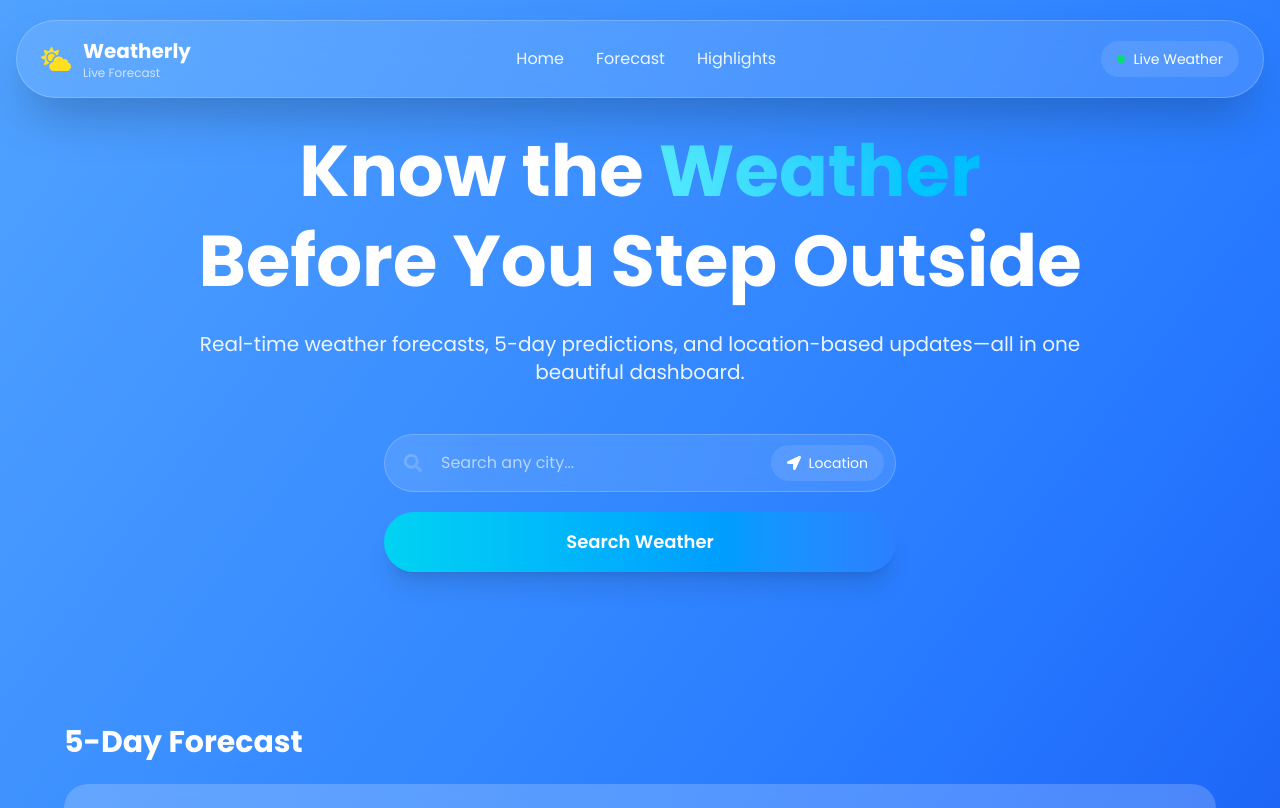
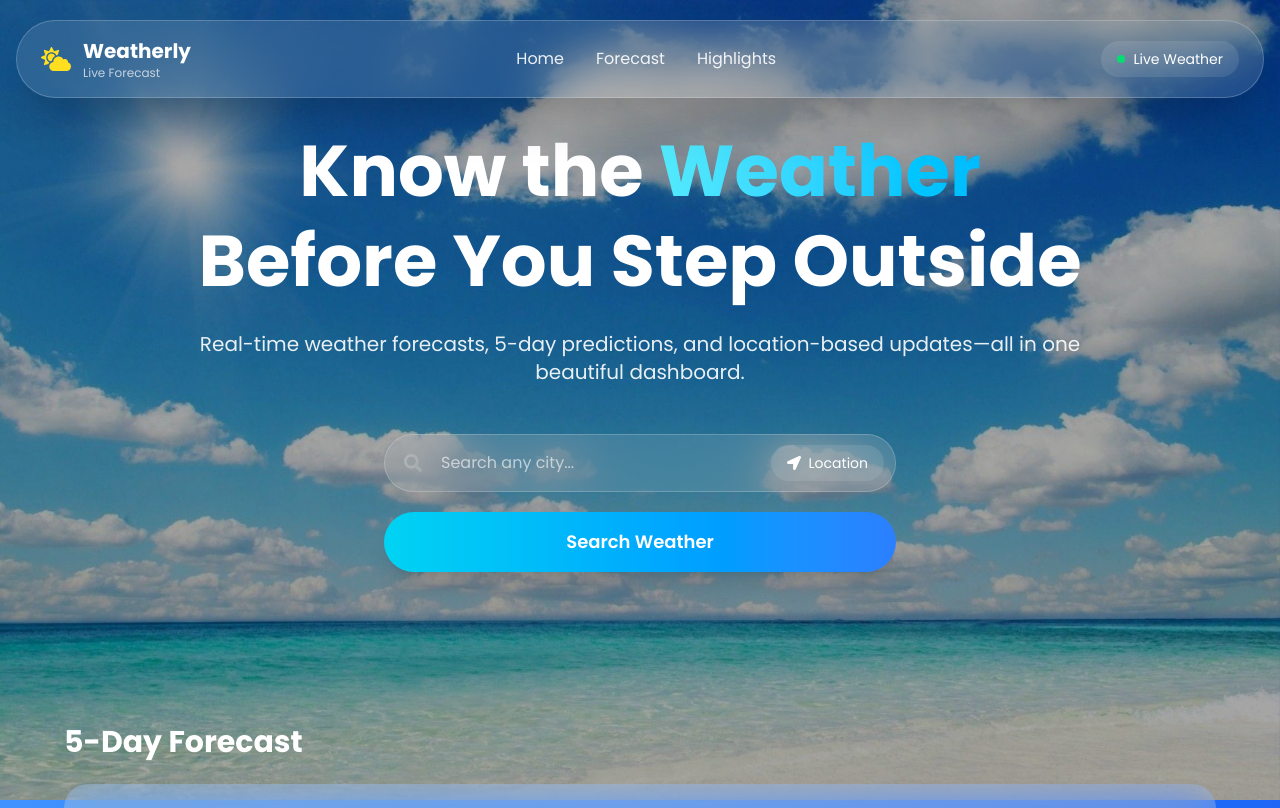
Before and after one commit to iamshubham18/Smart-Weather-App, a React (Vite) app in the folder frontend/: page / in a window 1280 px wide. Shown: the top 808 px of the page. Built offline with nearby package versions, Linux system fonts and the light colour scheme.

Commit message:
background smoothness

```diff
--- a/frontend/src/components/AnimatedBackground.jsx
+++ b/frontend/src/components/AnimatedBackground.jsx
@@ -2,7 +2,7 @@ import { motion } from "framer-motion";
 
 export default function AnimatedBackground() {
   return (
-    <div className="fixed inset-0 -z-10 overflow-hidden bg-gradient-to-br from-slate-900 via-sky-900 to-blue-600">
+    <div className="fixed inset-0 -z-10 overflow-hidden pointer-events-none">
 
       {/* Blob 1 */}
       <motion.div
--- a/frontend/src/pages/Home.jsx
+++ b/frontend/src/pages/Home.jsx
@@ -3,7 +3,7 @@ import { motion } from "framer-motion";
 
 import { getWeatherTheme } from "../utils/weatherTheme";
 import { getWeatherBackground } from "../utils/weatherBackground";
-import BackgroundLayer from "../components/BackgroundLayer";
+// import BackgroundLayer from "../components/BackgroundLayer";
 import AnimatedBackground from "../components/AnimatedBackground";
 
 import {
@@ -31,6 +31,9 @@ function Home() {
 
   const backgroundTheme = getWeatherTheme(weather?.weather);
   const backgroundImage = getWeatherBackground(weather?.weather);
+
+  console.log("Weather:", weather?.weather);
+console.log("Background:", backgroundImage);
 
   // Search by city
   const fetchWeather = async (city) => {
@@ -126,7 +129,12 @@ function Home() {
     <div
   className={`relative min-h-screen overflow-hidden bg-gradient-to-br ${backgroundTheme} transition-colors duration-1000`}
 >
-  <BackgroundLayer image={backgroundImage} />
+   <img
+  src={backgroundImage}
+  alt="Background"
+  className="fixed inset-0 w-full h-full object-cover z-0"
+/>
+<div className="fixed inset-0 bg-black/35 z-10"></div>
 
 
 
@@ -134,7 +142,7 @@ function Home() {
       <AnimatedBackground />
 
       {/* Page Content */}
-      <div className="relative z-10">
+      <div className="relative z-20">
         <Navbar />
 
         <main className="flex flex-col items-center px-4 py-12">
--- a/frontend/src/utils/weatherIcon.js
+++ /dev/null
@@ -1,40 +0,0 @@
-import {
-  WiDaySunny,
-  WiCloud,
-  WiRain,
-  WiThunderstorm,
-  WiSnow,
-  WiFog,
-} from "react-icons/wi";
-
-export const getWeatherIcon = (weather) => {
-  if (!weather) {
-    return WiDaySunny;
-  }
-
-  switch (weather.toLowerCase()) {
-    case "clear":
-      return WiDaySunny;
-
-    case "clouds":
-      return WiCloud;
-
-    case "rain":
-    case "drizzle":
-      return WiRain;
-
-    case "thunderstorm":
-      return WiThunderstorm;
-
-    case "snow":
-      return WiSnow;
-
-    case "mist":
-    case "fog":
-    case "haze":
-      return WiFog;
-
-    default:
-      return WiDaySunny;
-  }
-};
--- /dev/null
+++ b/frontend/src/utils/weatherIcon.jsx
@@ -0,0 +1,40 @@
+import {
+  WiDaySunny,
+  WiCloud,
+  WiRain,
+  WiThunderstorm,
+  WiSnow,
+  WiFog,
+} from "react-icons/wi";
+
+export const getWeatherIcon = (weather, className = "") => {
+  if (!weather) {
+    return <WiDaySunny className={className} />;
+  }
+
+  switch (weather.toLowerCase()) {
+    case "clear":
+      return <WiDaySunny className={className} />;
+
+    case "clouds":
+      return <WiCloud className={className} />;
+
+    case "rain":
+    case "drizzle":
+      return <WiRain className={className} />;
+
+    case "thunderstorm":
+      return <WiThunderstorm className={className} />;
+
+    case "snow":
+      return <WiSnow className={className} />;
+
+    case "mist":
+    case "fog":
+    case "haze":
+      return <WiFog className={className} />;
+
+    default:
+      return <WiDaySunny className={className} />;
+  }
+};
```
